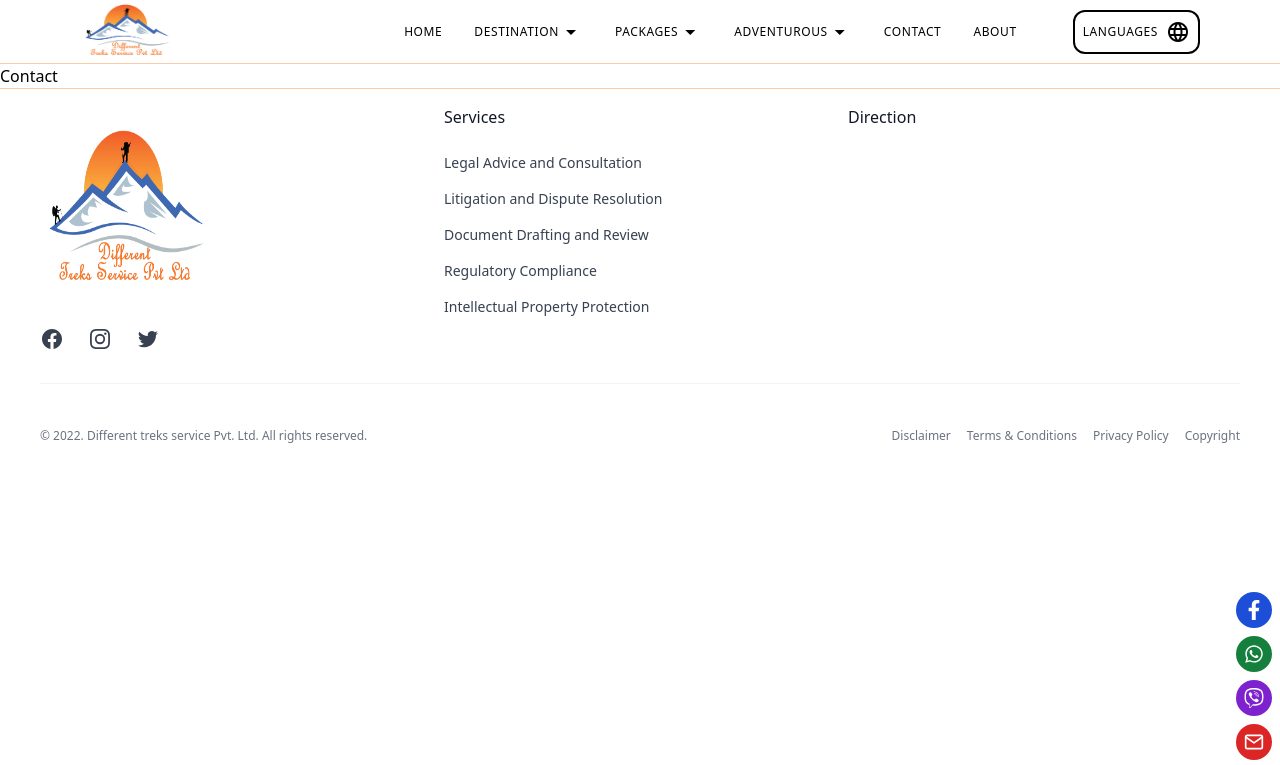
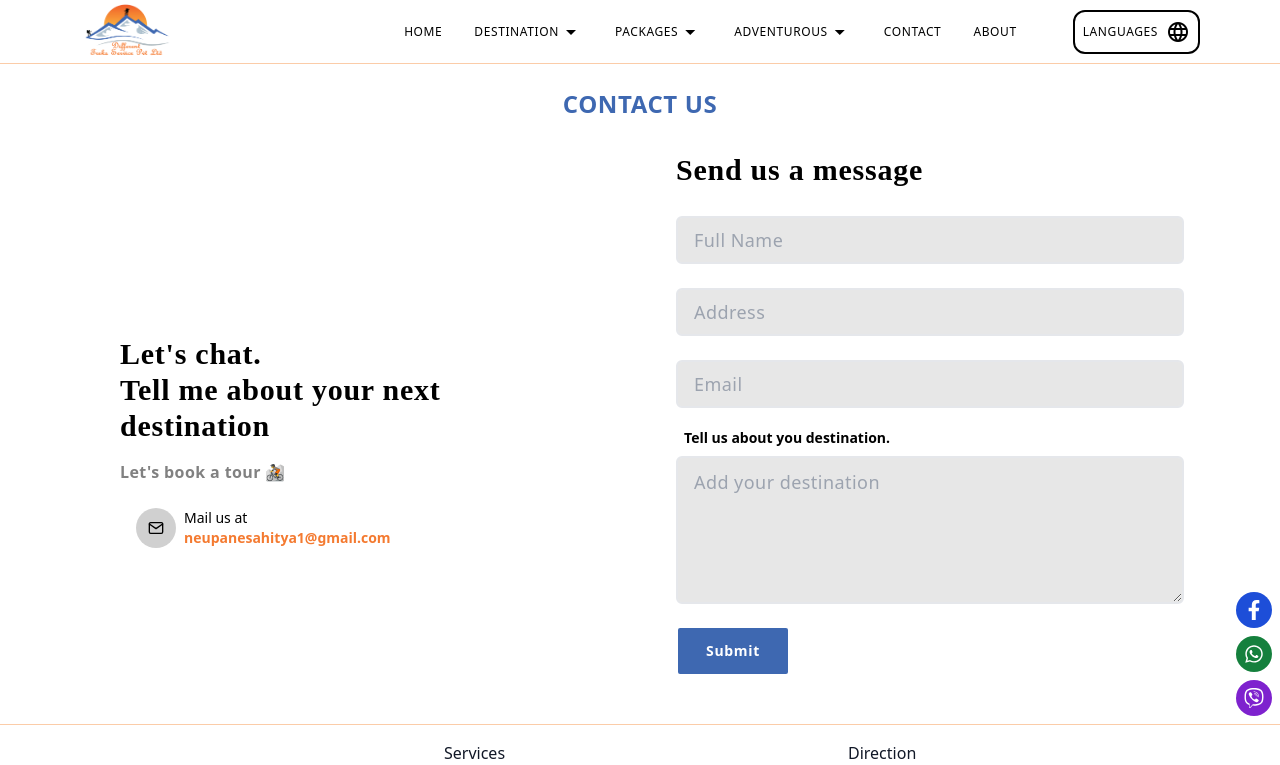
Before and after one commit to Sahitya1707/different-treks-frontend, a Next.js app: page /contact in a window 1280 px wide. Shown: the top 765 px of the page. Built offline with nearby package versions, Linux system fonts and the light colour scheme.

Commit message:
added contact pagex

```diff
--- a/pages/contact.jsx
+++ b/pages/contact.jsx
@@ -1,7 +1,82 @@
+import { PrimaryHeading } from "@/components/destination";
+import { FiMail } from "react-icons/fi";
 import React from "react";
+import Link from "next/link";
+import PrimaryBtn from "@/components/buttons/primaryBtn";
+const InputForm = (props) => {
+  const { placeholder } = props;
+  return (
+    <input
+      type="text"
+      placeholder={`${placeholder}`}
+      className="bg-[#81818131] px-4 py-2 w-[100%] rounded-md my-3 tracking-wide text-lg focus:border-[#F47A30] outline-none border-2"
+    />
+  );
+};
+
+const Textarea = (props) => {
+  const { placeholder, name } = props;
+  return (
+    <textarea
+      id="message"
+      name={`${name}`}
+      rows="4"
+      placeholder={`${placeholder}`}
+      className="w-full bg-[#81818131] rounded-md  tracking-wide text-lg focus:border-[#F47A30] outline-none border-2 text-gray-900 py-2 px-4 leading-8 transition-colors duration-150 ease-in-out"
+    ></textarea>
+  );
+};
 
 const Contact = () => {
-  return <div>Contact</div>;
+  return (
+    <div className="max-w-[70rem] mx-auto">
+      <PrimaryHeading name="Contact Us" />
+      <div className=" flex items-center my-8 justify-center  mx-auto w-[100%] pl-10">
+        <div className="mt-10 w-[50%]">
+          <h2 className="font-bold text-3xl tracking-wide font-custom">
+            Let's chat.
+            <br /> Tell me about your next <br />
+            destination
+          </h2>
+
+          <p className="font-semibold tracking-wide text-[#818181]  mt-4 ">
+            Let's book a tour 🚵
+          </p>
+          <div className="flex items-center mt-6 pl-4  px-4">
+            <p className="p-2 bg-[#8181815f] rounded-full h-10 w-10 flex items-center justify-center">
+              <FiMail />
+            </p>
+            <p className="px-2 text-sm">
+              Mail us at
+              <br />
+              <Link
+                href="mailto:neupanesahitya1@gmail.com"
+                className="text-[#F47A30] font-semibold"
+              >
+                neupanesahitya1@gmail.com
+              </Link>
+            </p>
+          </div>
+        </div>
+        <form action="" className="px-4 w-[50%]">
+          <h2 className="font-bold text-3xl tracking-wide font-custom mb-4">
+            Send us a message
+          </h2>
+
+          <InputForm placeholder="Full Name" />
+          <InputForm placeholder="Address" />
+          <InputForm placeholder="Email" />
+          <p className="font-bold text-sm py-2 px-2">
+            Tell us about you destination.
+          </p>
+          <Textarea placeholder="Add your destination" />
+          <div className="my-4">
+            <PrimaryBtn name="Submit" />
+          </div>
+        </form>
+      </div>
+    </div>
+  );
 };
 
 export default Contact;
```
